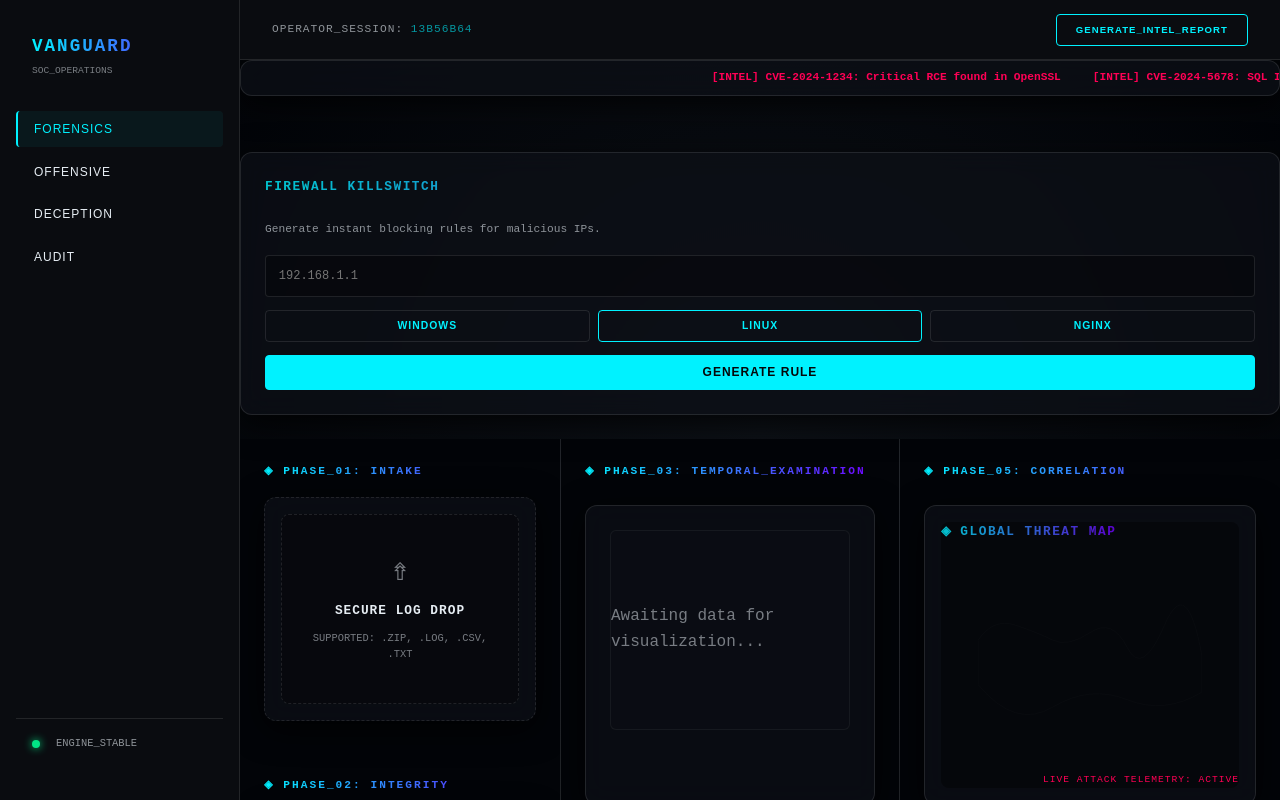
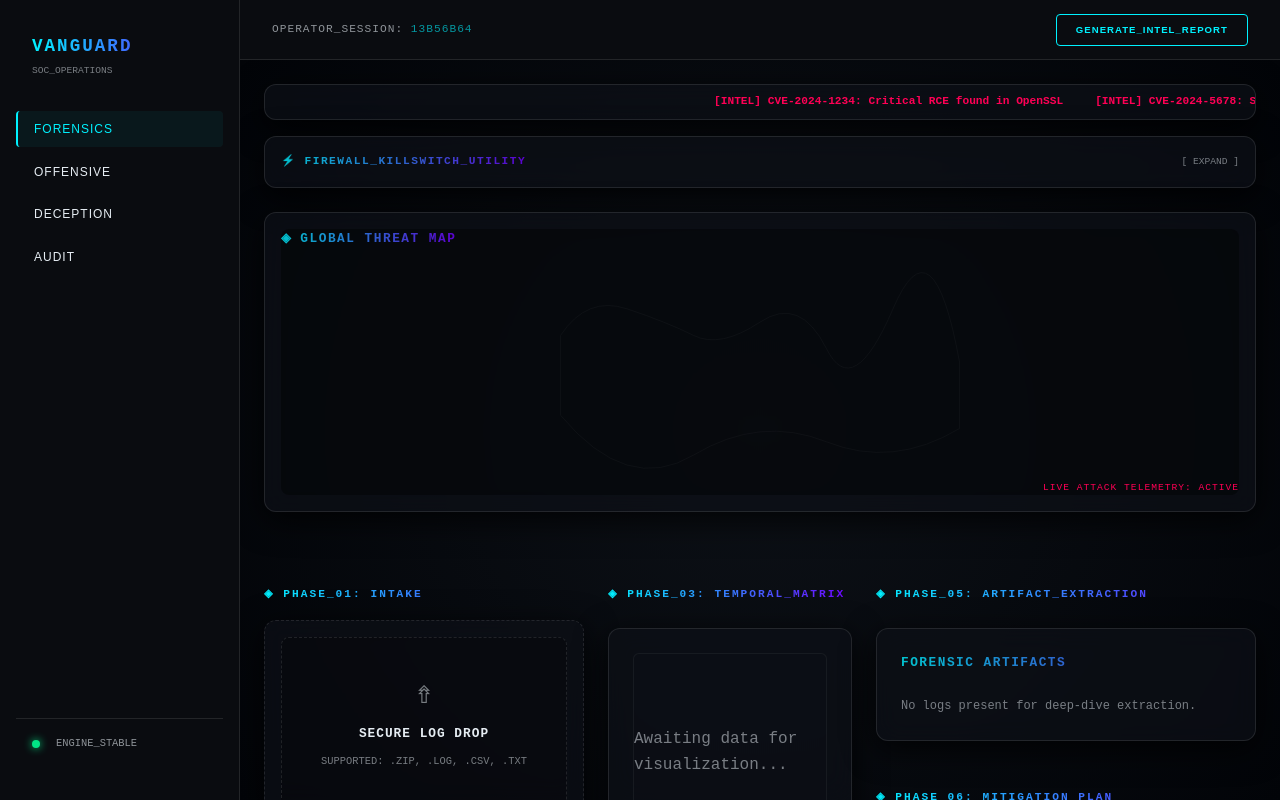
Before and after one commit to xCue10/security-scanner, a Next.js app: page / in a window 1280 px wide. Built offline with nearby package versions, Linux system fonts and the light colour scheme.

Commit message:
UI: Elevate Threat Map to Focal Point and make Killswitch collapsible

```diff
--- a/src/app/page.tsx
+++ b/src/app/page.tsx
@@ -95,52 +95,50 @@ export default function Home() {
         <div style={{ flex: 1, overflowY: 'auto', background: 'radial-gradient(circle at 50% 50%, #0d1117 0%, #020408 100%)' }}>
 
           {activeTab === 'forensics' && (
-            <div style={{ display: 'flex', flexDirection: 'column', height: '100%' }}>
+            <div style={{ display: 'flex', flexDirection: 'column', gap: '1.5rem', padding: '1.5rem' }}>
 
-              {/* GLOBAL INTELLIGENCE TICKER */}
+              {/* ROW 1: GLOBAL INTELLIGENCE & KILLSWITCH */}
               <IntelligenceHub />
 
-              <div style={{ display: 'grid', gridTemplateColumns: '320px 1fr 380px', gap: '1px', background: 'var(--border)', flex: 1 }}>
+              {/* ROW 2: PRIMARY FOCAL POINT (The Map) */}
+              <div style={{ height: '350px' }}>
+                <ThreatMap />
+              </div>
 
-                {/* COLUMN 1: EVIDENCE INTAKE (Interactive Tools) */}
-                <div style={{ background: '#020408', padding: '1.5rem', display: 'flex', flexDirection: 'column', gap: '1.5rem', overflowY: 'auto' }}>
-                  <div style={{ marginBottom: '0.5rem' }}>
+              {/* ROW 3: THREE-COLUMN ANALYSIS WORKSPACE */}
+              <div style={{ display: 'grid', gridTemplateColumns: '320px 1fr 380px', gap: '1.5rem' }}>
+
+                {/* COLUMN 1: INTAKE TOOLS */}
+                <div style={{ display: 'flex', flexDirection: 'column', gap: '1.5rem' }}>
+                  <div>
                     <h3 style={{ fontSize: '0.7rem', color: 'var(--primary)', marginBottom: '1rem' }}>◈ PHASE_01: INTAKE</h3>
-                    <div className="card" style={{ padding: '1rem', borderStyle: 'dashed' }}>
+                    <div className="card" style={{ margin: 0, padding: '1rem', borderStyle: 'dashed' }}>
                       <LogUploader />
                     </div>
                   </div>
-
                   <div>
                     <h3 style={{ fontSize: '0.7rem', color: 'var(--primary)', marginBottom: '1rem' }}>◈ PHASE_02: INTEGRITY</h3>
                     <IntegrityLab />
                   </div>
                 </div>
 
-                {/* COLUMN 2: CORE ANALYSIS (The Investigation) */}
-                <div style={{ background: '#020408', padding: '1.5rem', display: 'flex', flexDirection: 'column', gap: '1.5rem', overflowY: 'auto' }}>
-                  <h3 style={{ fontSize: '0.7rem', color: 'var(--primary)' }}>◈ PHASE_03: TEMPORAL_EXAMINATION</h3>
-                  <div className="card" style={{ minHeight: '300px', flexShrink: 0 }}>
+                {/* COLUMN 2: CORE MONITORING */}
+                <div style={{ display: 'flex', flexDirection: 'column', gap: '1.5rem' }}>
+                  <h3 style={{ fontSize: '0.7rem', color: 'var(--primary)' }}>◈ PHASE_03: TEMPORAL_MATRIX</h3>
+                  <div className="card" style={{ margin: 0, minHeight: '300px' }}>
                     <ForensicGraph />
                   </div>
-
-                  <h3 style={{ fontSize: '0.7rem', color: 'var(--primary)' }}>◈ PHASE_04: LIVE_STREAM</h3>
-                  <div className="card" style={{ flex: 1, display: 'flex', flexDirection: 'column' }}>
+                  <h3 style={{ fontSize: '0.7rem', color: 'var(--primary)' }}>◈ PHASE_04: INTELLIGENCE_FEED</h3>
+                  <div className="card" style={{ margin: 0, flex: 1 }}>
                     <LogFeed />
                   </div>
                 </div>
 
-                {/* COLUMN 3: FINDINGS & INTELLIGENCE (The Results) */}
-                <div style={{ background: '#020408', padding: '1.5rem', display: 'flex', flexDirection: 'column', gap: '1.5rem', overflowY: 'auto' }}>
-                  <h3 style={{ fontSize: '0.7rem', color: 'var(--primary)' }}>◈ PHASE_05: CORRELATION</h3>
-                  <div style={{ marginBottom: '1rem' }}>
-                    <ThreatMap />
-                  </div>
-
-                  <h3 style={{ fontSize: '0.7rem', color: 'var(--primary)' }}>◈ PHASE_06: ARTIFACTS</h3>
+                {/* COLUMN 3: RESULTS & MITIGATION */}
+                <div style={{ display: 'flex', flexDirection: 'column', gap: '1.5rem' }}>
+                  <h3 style={{ fontSize: '0.7rem', color: 'var(--primary)' }}>◈ PHASE_05: ARTIFACT_EXTRACTION</h3>
                   <ForensicArtifacts />
-
-                  <h3 style={{ fontSize: '0.7rem', color: 'var(--primary)' }}>◈ PHASE_07: MITIGATION</h3>
+                  <h3 style={{ fontSize: '0.7rem', color: 'var(--primary)' }}>◈ PHASE_06: MITIGATION_PLAN</h3>
                   <MitigationPanel />
                 </div>
 
--- a/src/components/IntelligenceHub.tsx
+++ b/src/components/IntelligenceHub.tsx
@@ -7,13 +7,13 @@ export default function IntelligenceHub() {
   const [ipToBlock, setIpToBlock] = useState('');
   const [ruleType, setRuleType] = useState<FirewallType>('Linux');
   const [generatedRule, setGeneratedRule] = useState('');
+  const [isKillswitchOpen, setIsKillswitchOpen] = useState(false);
 
   const handleGenerate = () => {
     if (!ipToBlock) return;
     setGeneratedRule(generateFirewallRule(ipToBlock, ruleType));
   };
 
-  // Mocked live ticker for visual impact
   const tickers = [
     "CVE-2024-1234: Critical RCE found in OpenSSL",
     "CVE-2024-5678: SQL Injection in Popular CMS",
@@ -22,8 +22,9 @@ export default function IntelligenceHub() {
   ];
 
   return (
-    <div style={{ display: 'flex', flexDirection: 'column', gap: '2rem' }}>
-      <div className="card" style={{ padding: '0.5rem 1rem', overflow: 'hidden' }}>
+    <div style={{ display: 'flex', flexDirection: 'column', gap: '1rem', width: '100%' }}>
+      {/* Ticker Section */}
+      <div className="card" style={{ padding: '0.5rem 1rem', overflow: 'hidden', margin: 0 }}>
         <div style={{ display: 'flex', gap: '2rem', animation: 'ticker 20s linear infinite', whiteSpace: 'nowrap' }}>
           {tickers.map((t, i) => (
             <span key={i} style={{ fontSize: '0.7rem', color: 'var(--danger)', fontWeight: 'bold' }}>
@@ -31,22 +32,25 @@ export default function IntelligenceHub() {
             </span>
           ))}
         </div>
-        <style jsx>{`
-          @keyframes ticker {
-            0% { transform: translateX(100%); }
-            100% { transform: translateX(-100%); }
-          }
-        `}</style>
       </div>
 
-      <div className="card">
-        <h2>FIREWALL KILLSWITCH</h2>
-        <p style={{ fontSize: '0.7rem', opacity: 0.6, marginBottom: '1rem' }}>Generate instant blocking rules for malicious IPs.</p>
+      {/* Collapsible Killswitch */}
+      <div className="card" style={{ margin: 0, padding: '1rem' }}>
+        <div
+          onClick={() => setIsKillswitchOpen(!isKillswitchOpen)}
+          style={{ display: 'flex', justifyContent: 'space-between', alignItems: 'center', cursor: 'pointer' }}
+        >
+          <h2 style={{ margin: 0, fontSize: '0.7rem' }}>
+            <span style={{ color: 'var(--danger)' }}>⚡</span> FIREWALL_KILLSWITCH_UTILITY
+          </h2>
+          <span style={{ fontSize: '0.6rem', opacity: 0.5 }}>{isKillswitchOpen ? '[ COLLAPSE ]' : '[ EXPAND ]'}</span>
+        </div>
 
-        <div style={{ display: 'flex', flexDirection: 'column', gap: '0.8rem' }}>
+        {isKillswitchOpen && (
+          <div style={{ marginTop: '1.5rem', display: 'flex', flexDirection: 'column', gap: '0.8rem' }}>
             <input
               type="text"
-            placeholder="192.168.1.1"
+              placeholder="Malicious IP (e.g. 192.168.1.1)"
               value={ipToBlock}
               onChange={(e) => setIpToBlock(e.target.value)}
               style={{ fontSize: '0.75rem' }}
@@ -57,13 +61,13 @@ export default function IntelligenceHub() {
                   key={type}
                   onClick={() => setRuleType(type)}
                   className="btn"
-                style={{ flex: 1, fontSize: '0.65rem', border: ruleType === type ? '1px solid var(--primary)' : '1px solid var(--border)' }}
+                  style={{ flex: 1, fontSize: '0.6rem', border: ruleType === type ? '1px solid var(--primary)' : '1px solid var(--border)' }}
                 >
                   {type}
                 </button>
               ))}
             </div>
-          <button onClick={handleGenerate} className="btn btn-primary" style={{ width: '100%' }}>GENERATE RULE</button>
+            <button onClick={handleGenerate} className="btn btn-primary" style={{ width: '100%', fontSize: '0.7rem' }}>GENERATE RULE</button>
 
             {generatedRule && (
               <div style={{
@@ -77,14 +81,22 @@ export default function IntelligenceHub() {
                 <code>{generatedRule}</code>
                 <button
                   onClick={() => navigator.clipboard.writeText(generatedRule)}
-                style={{ display: 'block', marginTop: '0.5rem', background: 'transparent', border: 'none', color: 'var(--primary)', cursor: 'pointer', fontSize: '0.65rem' }}
+                  style={{ display: 'block', marginTop: '0.5rem', background: 'transparent', border: 'none', color: 'var(--primary)', cursor: 'pointer', fontSize: '0.6rem' }}
                 >
-                COPY TO CLIPBOARD
+                  COPY_TO_CLIPBOARD
                 </button>
               </div>
             )}
           </div>
+        )}
       </div>
+
+      <style jsx>{`
+        @keyframes ticker {
+          0% { transform: translateX(100%); }
+          100% { transform: translateX(-100%); }
+        }
+      `}</style>
     </div>
   );
 }
```
Lines whose indentation alone changed are shown as unchanged.
